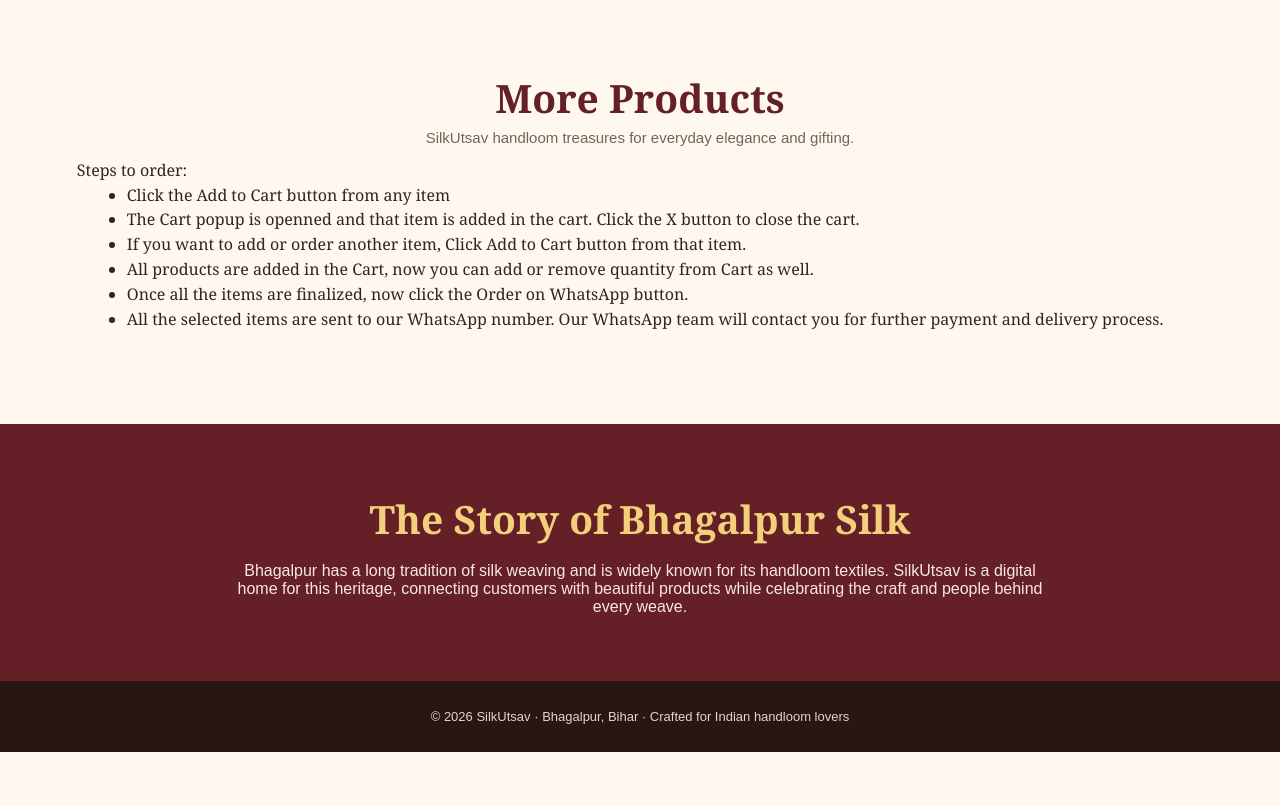
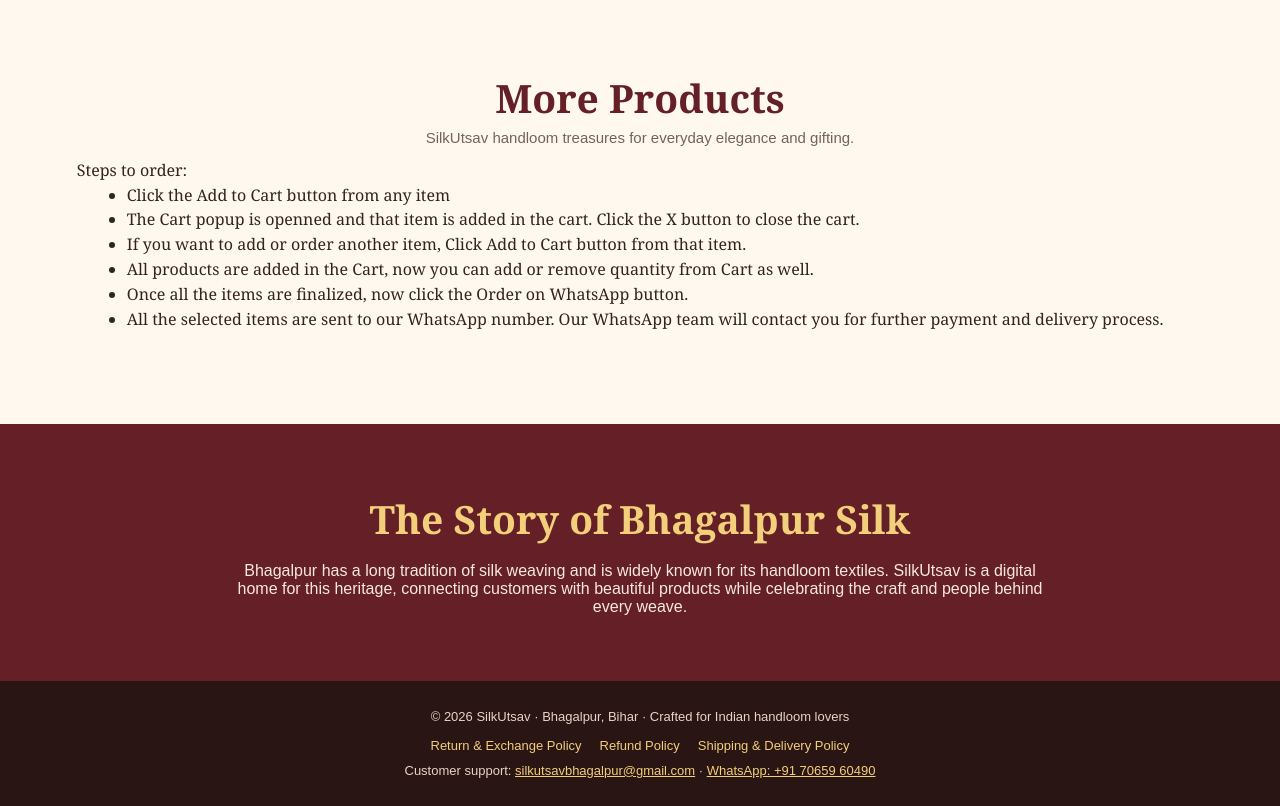
Before and after one commit to MahtabDel/silkutsav, a plain HTML site: page index.html in a window 1280 px wide. Shown: the part 2134-2940 px from the top of the page. Before the commit the page ends 2886 px from the top, so only its background shows below. Drawn offline with Linux system fonts and the light colour scheme.

Commit message:
updated code

```diff
--- a/index.html
+++ b/index.html
@@ -36,6 +36,10 @@ footer{background:#291514;color:#e7d4c5;text-align:center;padding:28px;font:13px
     50% { color: #FFA500; }  /* Switches to Orange at the halfway point */
     100% { color: #0047AB; } /* Loops back to Blue */
   }
+
+.policy-links{display:flex;justify-content:center;gap:18px;flex-wrap:wrap;margin-top:14px}
+.policy-links a{color:#f3ce79;text-decoration:none;font:13px Arial,sans-serif}
+.policy-links a:hover{text-decoration:underline}
 </style>
 </head>
 <body>
@@ -94,7 +98,14 @@ Steps to order:<br>
 <section class="about" id="about"><div class="head"><h2>The Story of Bhagalpur Silk</h2></div>
 <p>Bhagalpur has a long tradition of silk weaving and is widely known for its handloom textiles. SilkUtsav is a digital home for this heritage, connecting customers with beautiful products while celebrating the craft and people behind every weave.</p>
 <!--<div class="facts"><div><b>01</b>Heritage</div><div><b>02</b>Handloom</div><div><b>03</b>Bhagalpur</div></div>--></section>
-<footer>© 2026 SilkUtsav · Bhagalpur, Bihar · Crafted for Indian handloom lovers</footer>
+<footer>© 2026 SilkUtsav · Bhagalpur, Bihar · Crafted for Indian handloom lovers
+<div class="policy-links">
+  <a href="return-exchange-policy.html">Return &amp; Exchange Policy</a>
+  <a href="refund-policy.html">Refund Policy</a>
+  <a href="shipping-policy.html">Shipping &amp; Delivery Policy</a>
+</div>
+<div style="margin-top:10px">Customer support: <a href="mailto:silkutsavbhagalpur@gmail.com" style="color:#f3ce79">silkutsavbhagalpur@gmail.com</a> · <a href="https://wa.me/917065960490" style="color:#f3ce79">WhatsApp: +91 70659 60490</a></div>
+</footer>
 <a class="wa" href="#" onclick="wa();return false">WA</a>
 
 <div class="modal" id="cm"><div class="box"><button class="close" onclick="closeM('cm')">×</button><h2>Your Cart</h2><div id="items"></div><div class="total" id="total">Total: ₹0</div><button class="btn" style="width:100%" onclick="order()">Order on WhatsApp</button></div></div>
```
